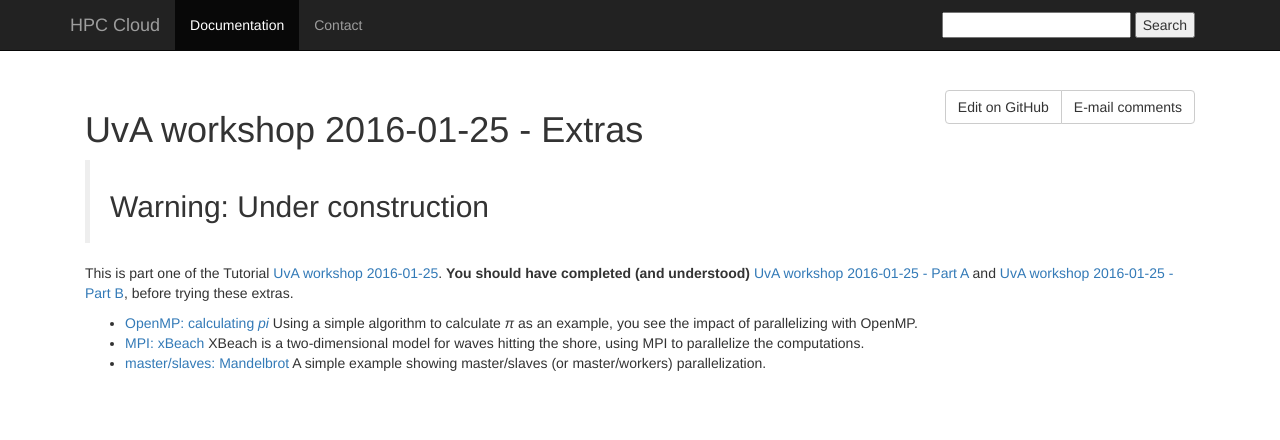
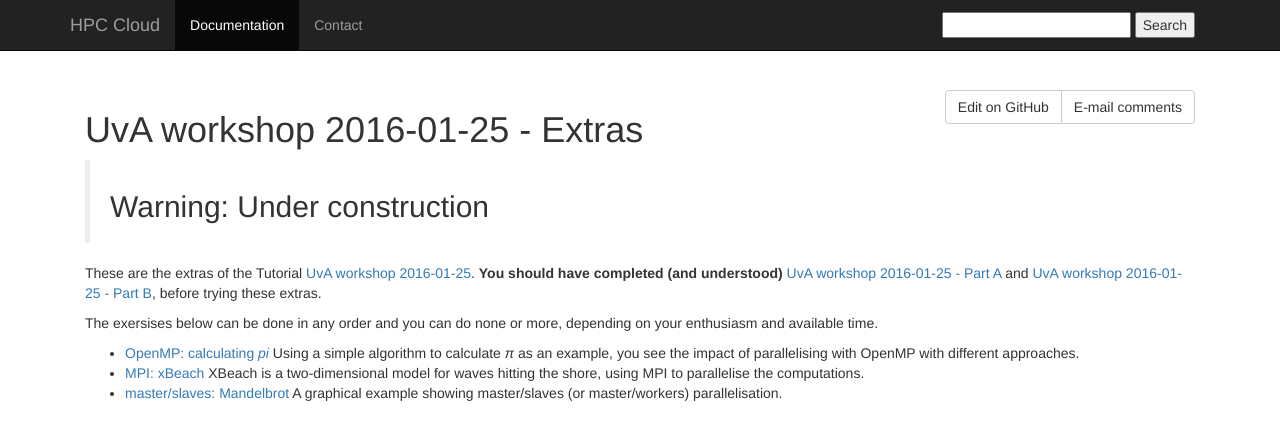
Before and after one commit to sara-nl/clouddocs, a Jekyll site: the page built from UvAworkshop-2016-01-25/UvAworkshop-2016-01-25-extras.markdown, in a window 1280 px wide. Shown: the top 440 px of the page. Built offline with Jekyll 4.4.1, drawn with Linux system fonts in a browser that asks for light colours; nearby versions of some CDN libraries.

Commit message:
parallelize vs parallise

```diff
--- a/UvAworkshop-2016-01-25/UvAworkshop-2016-01-25-extras.markdown
+++ b/UvAworkshop-2016-01-25/UvAworkshop-2016-01-25-extras.markdown
@@ -6,12 +6,14 @@ layout: default
 
 > ## Warning: Under construction
 
-This is part one of the Tutorial [UvA workshop 2016-01-25](UvAworkshop-2016-01-25).
+These are the extras of the Tutorial [UvA workshop 2016-01-25](UvAworkshop-2016-01-25).
 **You should have completed (and understood)** [UvA workshop 2016-01-25 - Part A](UvAworkshop-2016-01-25-partA) and [UvA workshop 2016-01-25 - Part B](UvAworkshop-2016-01-25-partB),  before trying these extras.
 
+The exersises below can be done in any order and you can do none or more, depending on your enthusiasm and available time.
+
 * [OpenMP: calculating _pi_](UvAworkshop-2016-01-25-OpenMP)
-  Using a simple algorithm to calculate _&pi;_ as an example, you see the impact of parallelizing with OpenMP.
+  Using a simple algorithm to calculate _&pi;_ as an example, you see the impact of parallelising with OpenMP with different approaches.
 * [MPI: xBeach](UvAworkshop-2016-01-25-xBeach)
-  XBeach is a two-dimensional model for waves hitting the shore, using MPI to parallelize the computations.
+  XBeach is a two-dimensional model for waves hitting the shore, using MPI to parallelise the computations.
 * [master/slaves: Mandelbrot](UvAworkshop-2016-01-25-Mandelbrot)
-  A simple example showing master/slaves (or master/workers) parallelization.
+  A graphical example showing master/slaves (or master/workers) parallelisation.
```
